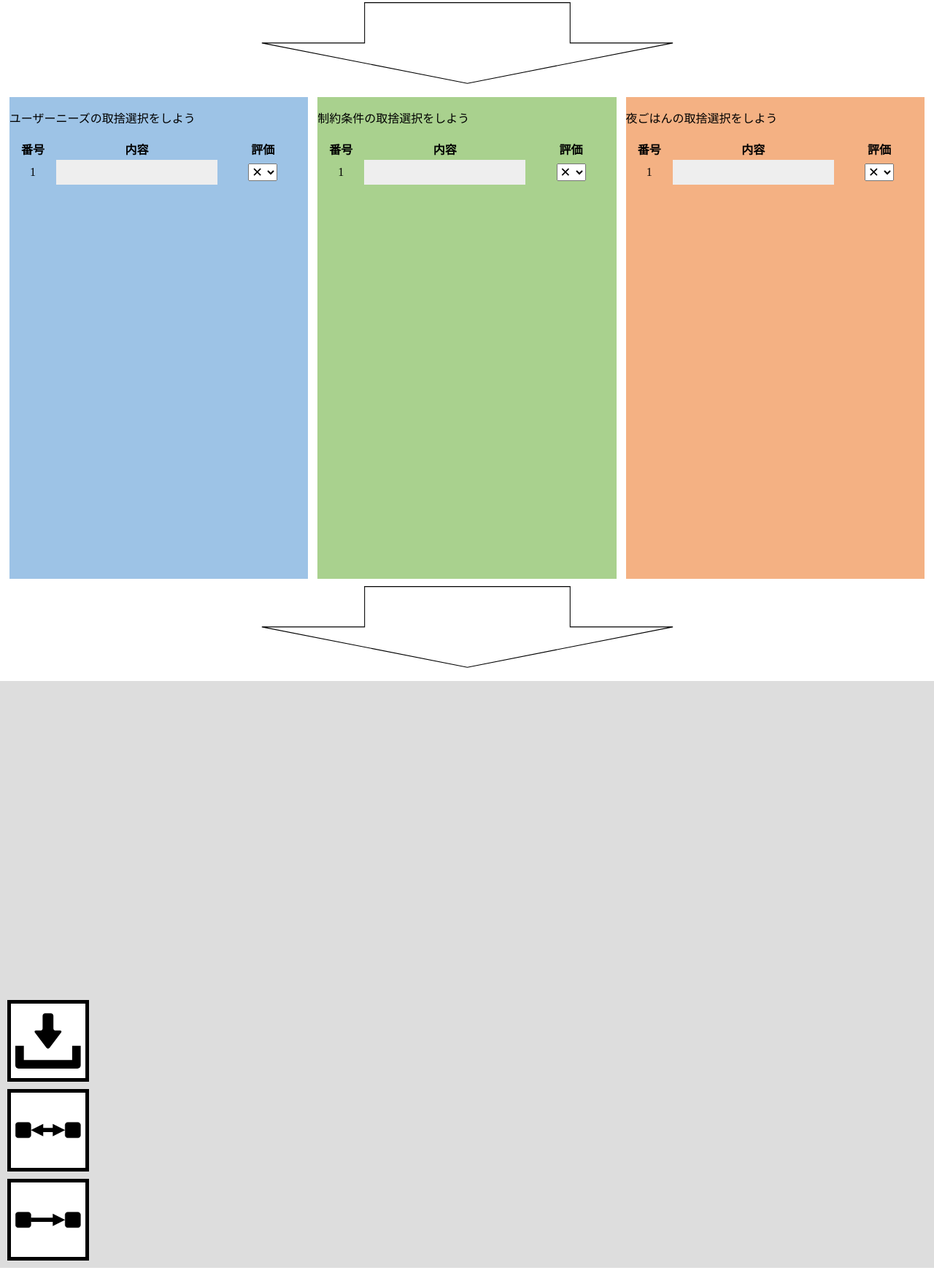
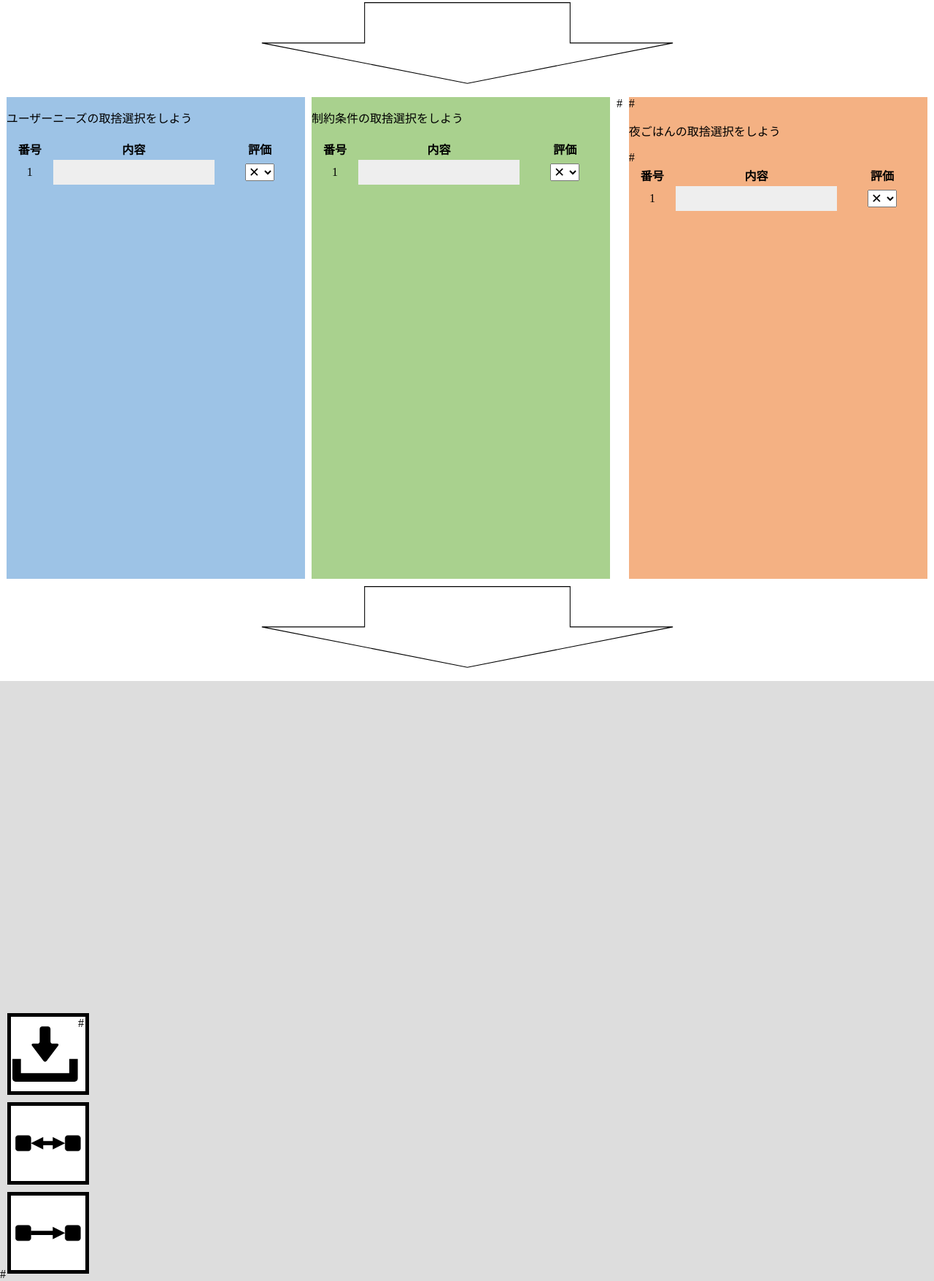
Before and after one commit to yamashita-techinfo/optimization_thinkingtool, a plain HTML site: page index.html in a window 1280 px wide. Shown: the part 667-2422 px from the top of the page at 73% size. Drawn offline with Linux system fonts and the light colour scheme.

Commit message:
Update index.html

```diff
--- a/index.html
+++ b/index.html
@@ -617,9 +617,9 @@
 			<div>
 				<p>制約条件の取捨選択をしよう</p>
 			</div>
-			<div>
-				<p>夜ごはんの取捨選択をしよう</p>
-			</div>
+			#<div>
+			#	<p>夜ごはんの取捨選択をしよう</p>
+			#</div>
 		</div>
 		<div class="button">
 			<svg  class="next" viewbox="0 0 2425 474" xmlns="http://www.w3.org/2000/svg" xmlns:xlink="http://www.w3.org/1999/xlink" overflow="hidden"><defs><clipPath id="clip0"><rect x="981" y="1137" width="2425" height="474"/></clipPath></defs><g clip-path="url(#clip0)" transform="translate(-981 -1137)"><path d="M1001.5 1373.5 1597.5 1373.5 1597.5 1139.5 2789.5 1139.5 2789.5 1373.5 3385.5 1373.5 2193.5 1607.5Z" stroke="#000000" stroke-width="4.58333" stroke-miterlimit="8" fill="#FFFFFF" fill-rule="evenodd"/></g></svg>
@@ -634,9 +634,9 @@
 		<div id="control_main_2" class="control_main arrow_set">
 			<svg viewbox="0 0 725 278" xmlns="http://www.w3.org/2000/svg" xmlns:xlink="http://www.w3.org/1999/xlink" xml:space="preserve" overflow="hidden"><defs><clipPath id="clip0"><rect x="2198" y="974" width="725" height="278"/></clipPath></defs><g transform="translate(-2198 -974)"><path d="M2484.58 1090.08 2635.83 1090.08 2635.83 1135.92 2484.58 1135.92ZM2507.5 1181.75 2370 1113 2507.5 1044.25ZM2612.92 1044.25 2750.42 1113 2612.92 1181.75Z"/><path d="M2200.5 1056.83C2200.5 1041.19 2213.19 1028.5 2228.83 1028.5L2342.17 1028.5C2357.81 1028.5 2370.5 1041.19 2370.5 1056.83L2370.5 1170.17C2370.5 1185.81 2357.81 1198.5 2342.17 1198.5L2228.83 1198.5C2213.19 1198.5 2200.5 1185.81 2200.5 1170.17Z" stroke="#000000" stroke-width="4.58333" stroke-miterlimit="8" fill-rule="evenodd"/><path d="M2750.5 1056.83C2750.5 1041.19 2763.19 1028.5 2778.83 1028.5L2892.17 1028.5C2907.81 1028.5 2920.5 1041.19 2920.5 1056.83L2920.5 1170.17C2920.5 1185.81 2907.81 1198.5 2892.17 1198.5L2778.83 1198.5C2763.19 1198.5 2750.5 1185.81 2750.5 1170.17Z" stroke="#000000" stroke-width="4.58333" stroke-miterlimit="8" fill-rule="evenodd"/></g></svg>
 		</div>
-		<div id="control_main_3" class="control_main">
+		#<div id="control_main_3" class="control_main">
 			<svg version="1.1" id="_x32_" xmlns="http://www.w3.org/2000/svg" xmlns:xlink="http://www.w3.org/1999/xlink" x="0px" y="0px" viewBox="0 0 512 512" xml:space="preserve"><g><path class="st0" d="M243.591,309.362c3.272,4.317,7.678,6.692,12.409,6.692c4.73,0,9.136-2.376,12.409-6.689l89.594-118.094 c3.348-4.414,4.274-8.692,2.611-12.042c-1.666-3.35-5.631-5.198-11.168-5.198H315.14c-9.288,0-16.844-7.554-16.844-16.84V59.777 c0-11.04-8.983-20.027-20.024-20.027h-44.546c-11.04,0-20.022,8.987-20.022,20.027v97.415c0,9.286-7.556,16.84-16.844,16.84 h-34.305c-5.538,0-9.503,1.848-11.168,5.198c-1.665,3.35-0.738,7.628,2.609,12.046L243.591,309.362z"></path><path class="st0" d="M445.218,294.16v111.304H66.782V294.16H0v152.648c0,14.03,11.413,25.443,25.441,25.443h461.118 c14.028,0,25.441-11.413,25.441-25.443V294.16H445.218z" ></path></g></svg>
-		</div>
+		#</div>
 	</div>
 </body>
 </html>
```
